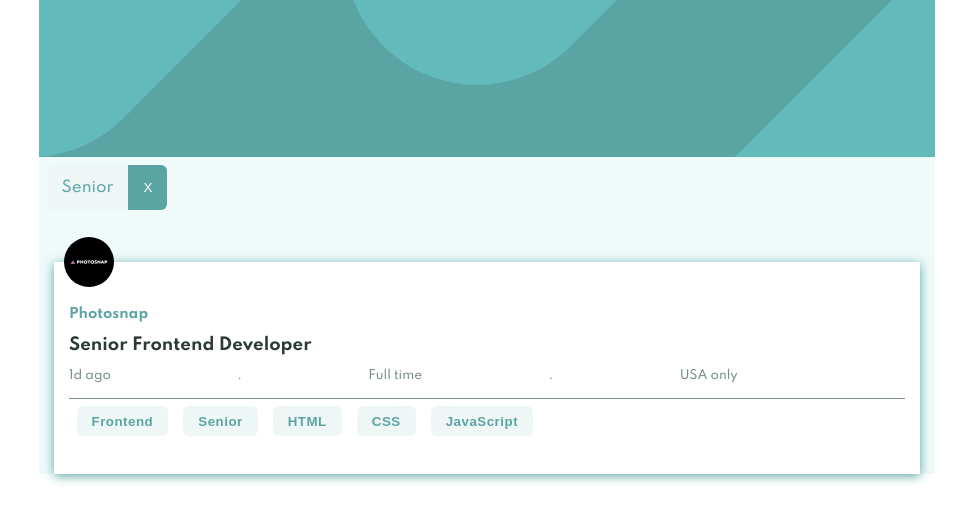
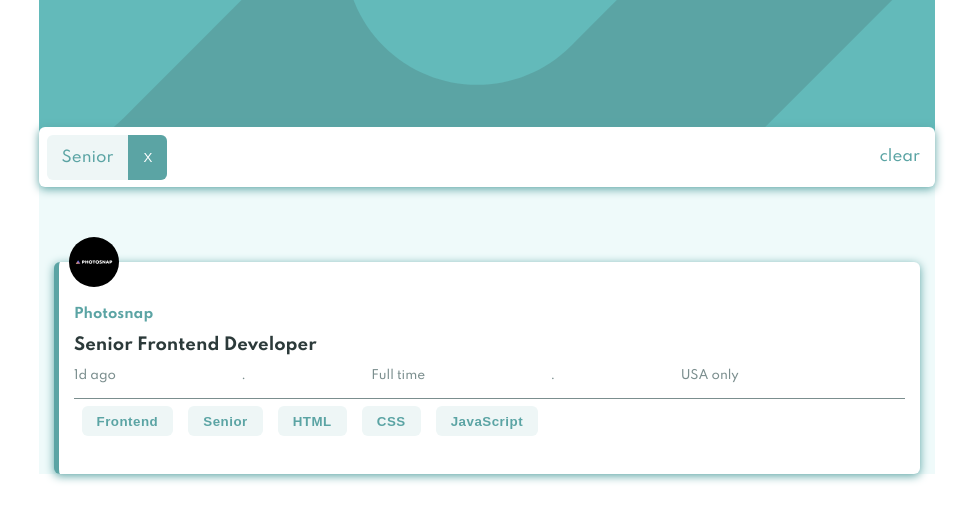
Before and after one commit to edgarfb/static-job-listings, a React (Create React App) app: page / in a window 1280 px wide. Both pictures are taken after a click on the button "Senior". Shown: the top 522 px of the page, without its empty margins (153-1126 px from the left). Built offline with nearby package versions, Linux system fonts and the light colour scheme.

Commit message:
add a display tags container, a clear tags btn(it is not a button though --- need to change it???)

```diff
--- a/src/App.js
+++ b/src/App.js
@@ -4,6 +4,7 @@
 import dataJson from "./data.json";
 import ButtonClose from "./components/UI/ButtonClose";
 import { getRoles } from "@testing-library/dom";
+import DisplayTags from "./components/DisplayTags";
 
 
 
@@ -15,7 +16,7 @@
   const path = process.env.PUBLIC_URL;
   const [selectedTags, setSelectedTagsTags] = React.useState([]);
   const [companiesData, setCompaniesData] = React.useState([...dataJson]);
-  console.log(companiesData)
+
 
   const selectTagHandler = (target) => {
 
@@ -34,7 +35,7 @@
   const clickTagHandler = (target) => {
     selectTagHandler(target);
     setCompaniesData((prev) => {
-      return [...prev.filter(data => data.role === target || data.level ===  target || data.languages.includes(target))];
+      return [...prev.filter(data => data.role === target || data.level ===  target || data.languages.includes(target) || data.tools.includes(target))];
     })
   }
 
@@ -42,7 +43,15 @@
     setSelectedTagsTags(prev => {
       return prev.filter(p => p !== target);
     });
+  }
 
+  const clearTagsHandler = () => {
+    setSelectedTagsTags(prev => {
+      return [];
+    })
+    setCompaniesData(prev => {
+      return [...dataJson];
+    })
   }
 
 
@@ -51,11 +60,17 @@
   return (
     <div className="App">
       {/* <div>{selectedTags.length > 0 && selectedTags.map(tag => <ButtonClose onClick={btnCloseHandler} label={tag}/>)}</div> */}
-      <header className="App-header"></header>
+      <header className="App-header">
+
+      </header>
+      <DisplayTags selectedTags={selectedTags} onClear={clearTagsHandler}>
+
       {selectedTags.length > 0 &&  selectedTags.map(tag => <ButtonClose label={tag} onClick={btnCloseHandler}/>)}
+        </DisplayTags>
       {companiesData.map(data => {
         const tags = [data.role, data.level, ...data.languages, ...data.tools];
         return <Card
+                  new={data.new}
                   onClickTag={clickTagHandler}
                   logo={`${path}${data.logo}`}
                   id={data.id}
--- a/src/components/Card.js
+++ b/src/components/Card.js
@@ -3,8 +3,9 @@
 import Button from "./UI/Button";
 
 function Card(props) {
+  const shineClass = props.new ? styles.cardShined : styles.card;
   return (
-    <div className={styles.card}>
+    <div className={shineClass}>
       <div className={styles.logo}>
         <img src={props.logo} alt={`${props.company} Logo`} />
       </div>
--- a/src/components/Card.module.css
+++ b/src/components/Card.module.css
@@ -5,6 +5,16 @@
     padding: 2rem 1rem;
     box-shadow: 0px 2px 10px var(--primary);
     position: relative;
+}
+.cardShined {
+    min-width: 350px;
+    margin: 3rem 1rem;
+    background: white;
+    padding: 2rem 1rem;
+    box-shadow: 0px 2px 10px var(--primary);
+    position: relative;
+    border-left: 5px solid var(--primary);
+    border-radius: 6px;
 }
 .logo {
     width: 50px;
--- a/src/components/DisplayTags.js
+++ b/src/components/DisplayTags.js
@@ -1,14 +1,13 @@
 import React from 'react'
 import styles from './DisplayTags.module.css';
 
-function DisplayTags() {
+function DisplayTags(props) {
 
-    const addTagsHandler = () => {
 
-    }
     return (
-        <div>
-
+        <div className={styles.displayTags}>
+           <div>{props.children} </div>
+           {props.selectedTags.length > 0 && <div className={styles.clear} onClick={props.onClear}>clear</div>}
         </div>
     )
 }
--- a/src/components/DisplayTags.module.css
+++ b/src/components/DisplayTags.module.css
@@ -0,0 +1,23 @@
+.displayTags {
+    background: white;
+    position: relative;
+    /* opacity: .5; */
+    box-shadow: 0px 2px 10px var(--primary);
+    top: -30px;
+    border-radius: 6px;
+    display: flex;
+    justify-content: space-between;
+    align-items: center;
+
+}
+
+.clear {
+    color: var(--primary);
+    margin-right: 1rem;
+
+}
+
+.clear:hover {
+    cursor: pointer;
+    text-decoration: underline;
+}
```
